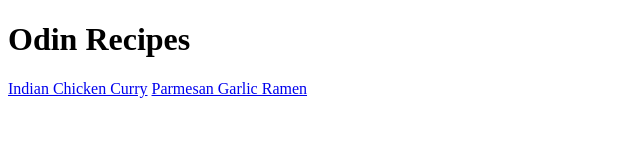
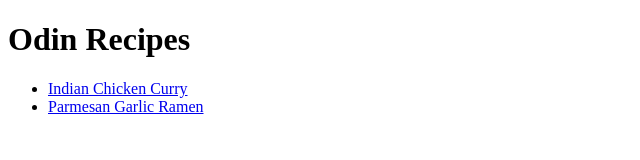
Before and after one commit to Kanelikani/recipesite, a plain HTML site: page index.html in a window 1280 px wide. Shown: the whole page, without its empty margins (0-640 px from the left). Drawn offline with Linux system fonts and the light colour scheme.

Commit message:
Changed the recipes to be in an unorganized list on the homepage.

```diff
--- a/index.html
+++ b/index.html
@@ -7,7 +7,9 @@
 </head>
 <body>
     <h1>Odin Recipes</h1>
-    <a href="recipes/curry.html">Indian Chicken Curry</a>
-    <a href="recipes/ramen.html">Parmesan Garlic Ramen</a>
+    <ul>
+        <li><a href="recipes/curry.html">Indian Chicken Curry</a></li>
+        <li><a href="recipes/ramen.html">Parmesan Garlic Ramen</a></li>
+    </ul>
 </body>
 </html>
```
